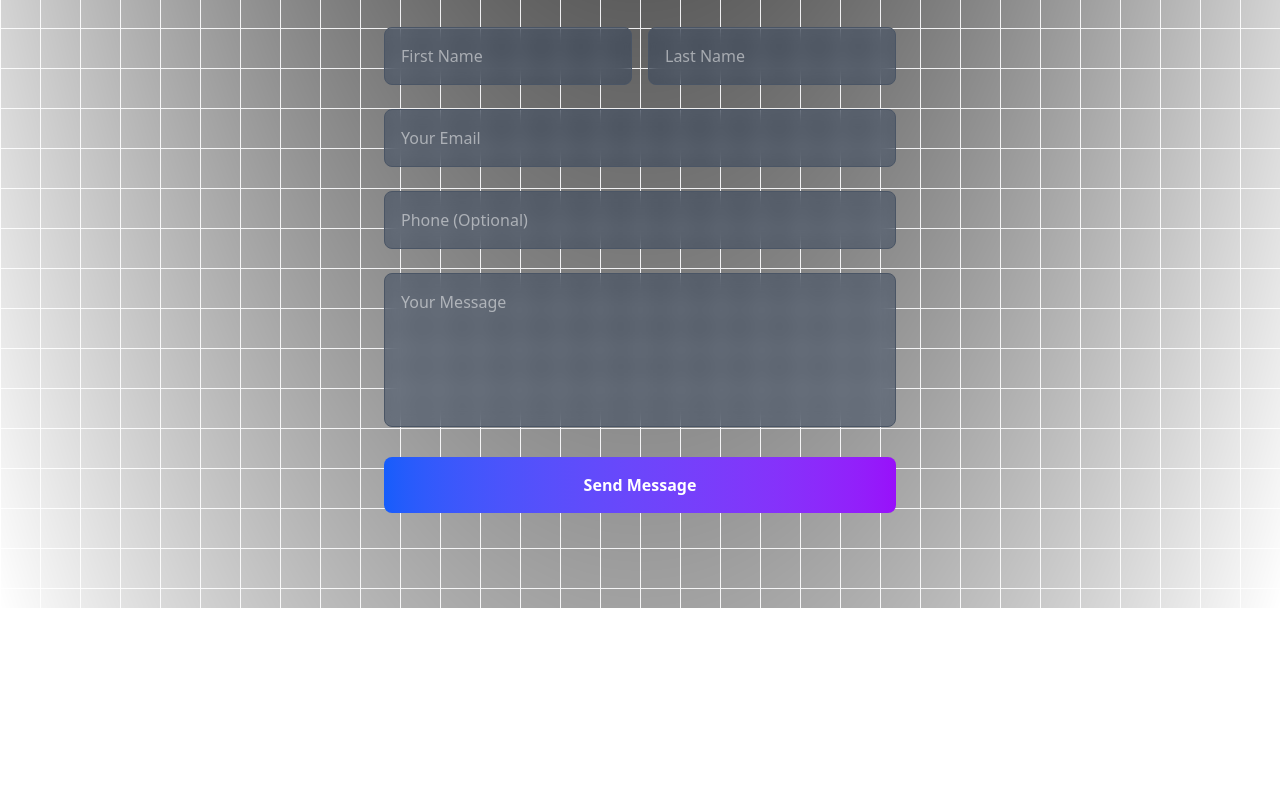
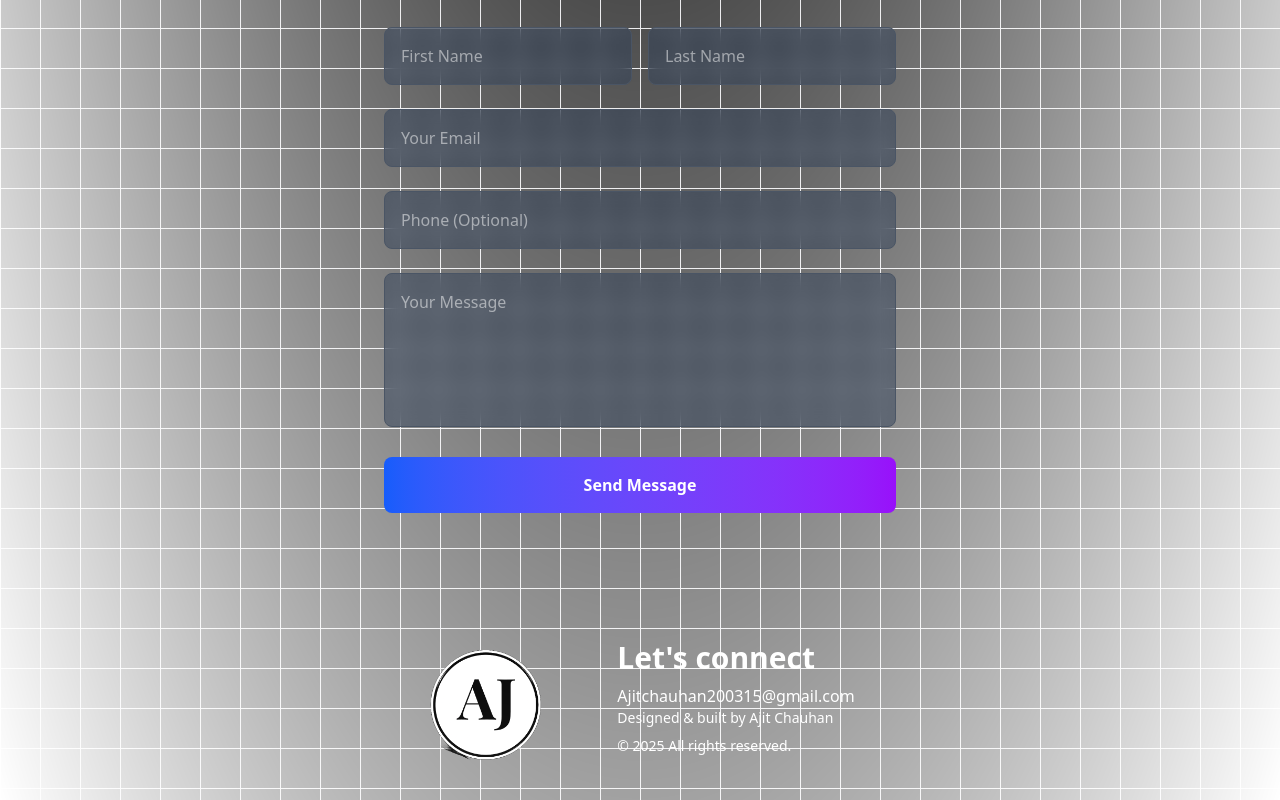
Before and after one commit to ajit200315/Ajit, a React (Vite) app: page / in a window 1280 px wide. Shown: the part 3452-4252 px from the top of the page. Before the commit the page ends 4060 px from the top, so only its background shows below. Built offline with nearby package versions, Linux system fonts and the light colour scheme.

Commit message:
Footer added with simplistic desigin

```diff
--- a/src/App.jsx
+++ b/src/App.jsx
@@ -6,6 +6,7 @@ import { Carousel } from "./Component/ProjectCards";
 import { CardSpotlight } from "./Component/CardSpotlight";
 
 import { ContactForm } from "./Component/ContactForm";
+import Footer from "./Component/Footer";
 
 function App() {
 
@@ -314,6 +315,15 @@ function App() {
 
         </div>
       </section>
+
+
+        <div className="flex justify-center">
+        <Footer/>
+        </div>
+
+
+
+
         <Background />
       </div>
     </>
--- /dev/null
+++ b/src/Component/Footer.jsx
@@ -0,0 +1,24 @@
+export default function Footer() {
+  const year = new Date().getFullYear();
+
+  return (
+    <footer className="rounded-md px-6 py-8 flex flex-col sm:flex-row items-center sm:items-start gap-8 sm:gap-16">
+
+      <div className="w-32 h-32 flex items-center justify-center shrink-0">
+        <img src="Photos\icon.png" alt="Website Logo" />
+      </div>
+
+
+      <div className="text-center sm:text-left space-y-2">
+        <h2 className="text-3xl font-semibold font-handwriting">Let&apos;s connect</h2>
+                  <a href="mailto:Ajitchauhan200315@gmail.com">
+                    <p >
+                      Ajitchauhan200315@gmail.com
+                    </p>
+                  </a>
+        <p className="text-sm">Designed &amp; built by Ajit Chauhan</p>
+        <p className="text-sm">&copy; {year} All rights reserved.</p>
+      </div>
+    </footer>
+  );
+}
```
Also changed, not shown: Photos/icon.png (added).
